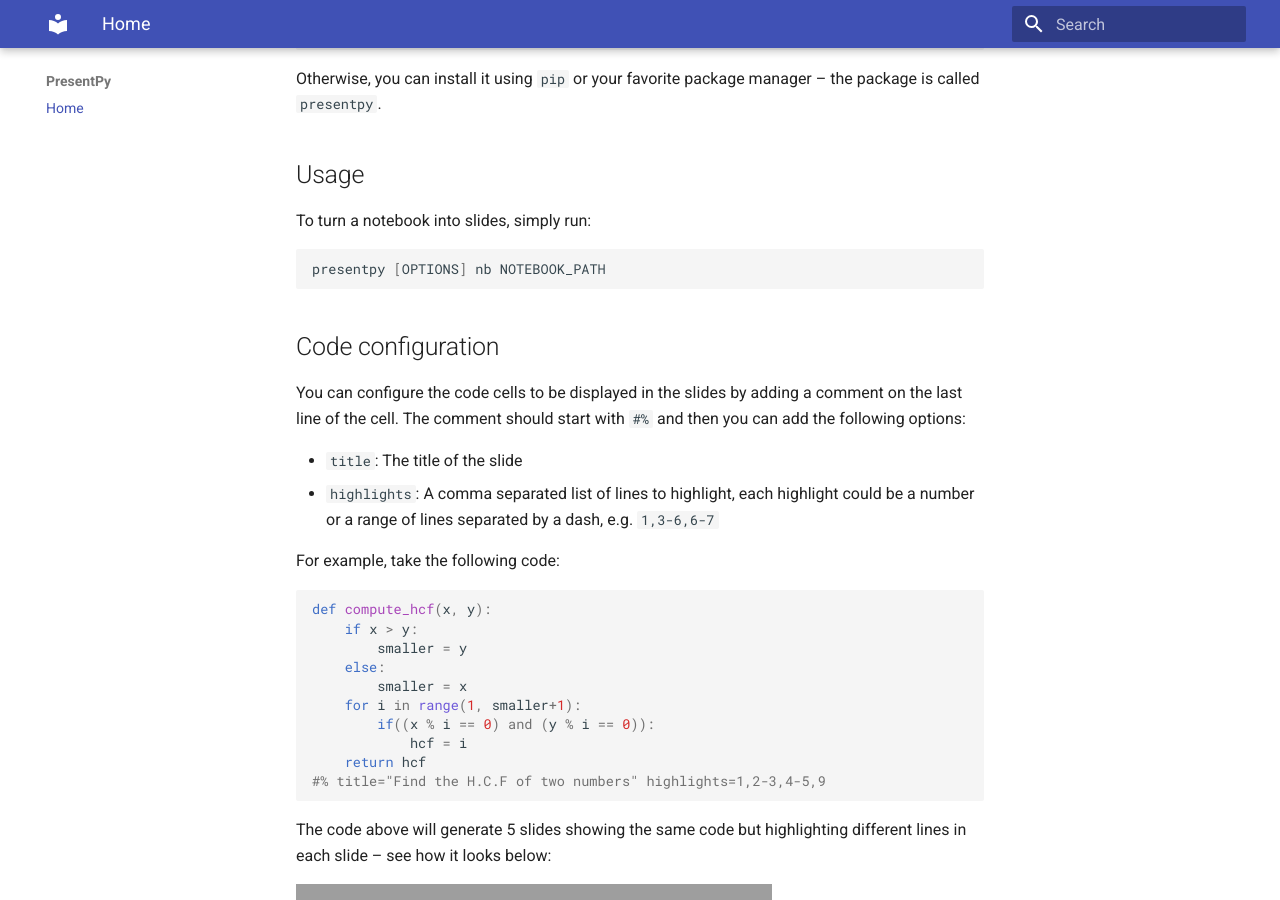
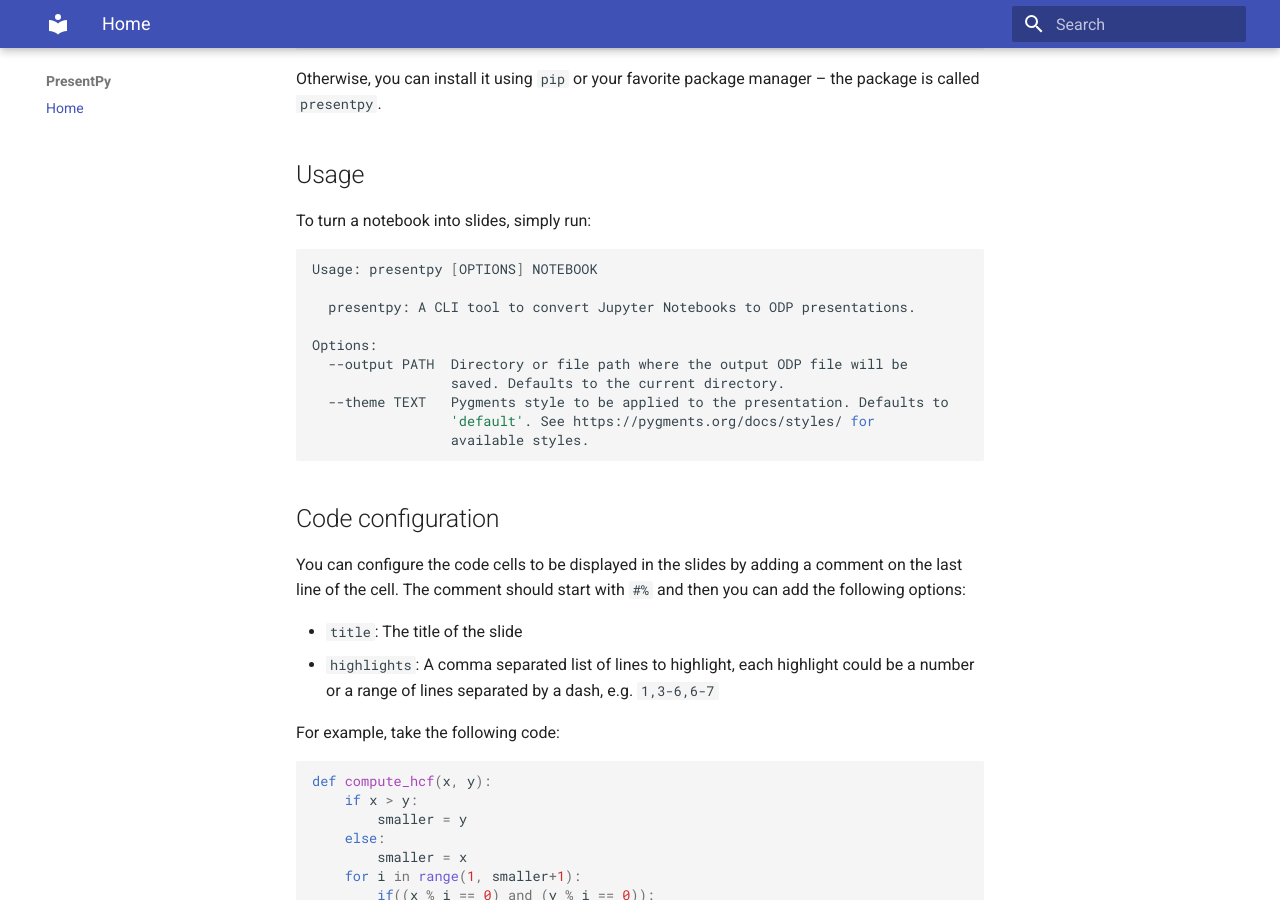
Before and after one commit to fferegrino/presentpy, an MkDocs documentation site: the page built from docs/index.md, in a window 1280 px wide and 900 px high, scrolled down 477 px. Built offline with MkDocs 1.6.1 and Material for MkDocs 9.7.7, drawn with Linux system fonts in a browser that asks for light colours; grey boxes are pictures that could not be loaded.

Commit message:
chore: Unify under single simple command
Add docs

````diff
--- a/docs/index.md
+++ b/docs/index.md
@@ -22,7 +22,16 @@ Otherwise, you can install it using `pip` or your favorite package manager – t
 To turn a notebook into slides, simply run:
 
 ```bash
-presentpy [OPTIONS] nb NOTEBOOK_PATH
+Usage: presentpy [OPTIONS] NOTEBOOK
+
+  presentpy: A CLI tool to convert Jupyter Notebooks to ODP presentations.
+
+Options:
+  --output PATH  Directory or file path where the output ODP file will be
+                 saved. Defaults to the current directory.
+  --theme TEXT   Pygments style to be applied to the presentation. Defaults to
+                 'default'. See https://pygments.org/docs/styles/ for
+                 available styles.
 ```
 
 <!--
--- a/pyproject.toml
+++ b/pyproject.toml
@@ -8,7 +8,7 @@ readme = "readme.md"
 include = ["src/presentpy/**/*"]
 
 [tool.poetry.scripts]
-presentpy = "presentpy.__main__:cli"
+presentpy = "presentpy.__main__:process"
 
 [tool.poetry.dependencies]
 click = "^8.1.7"
````
Also changed, not shown: 2 other files.
